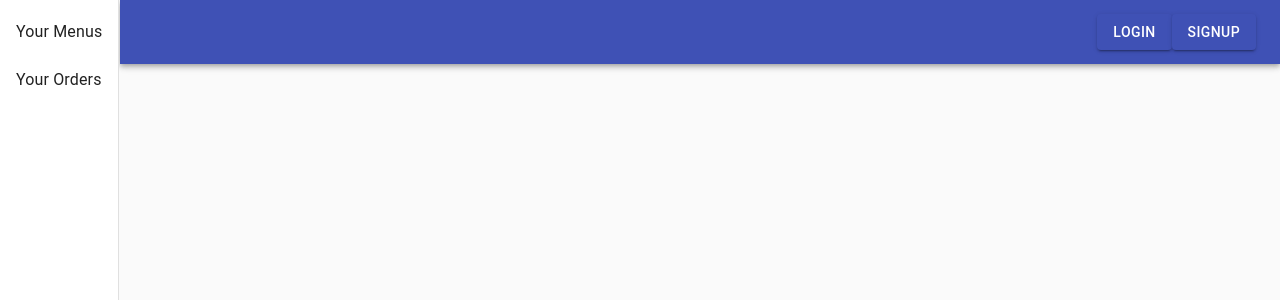
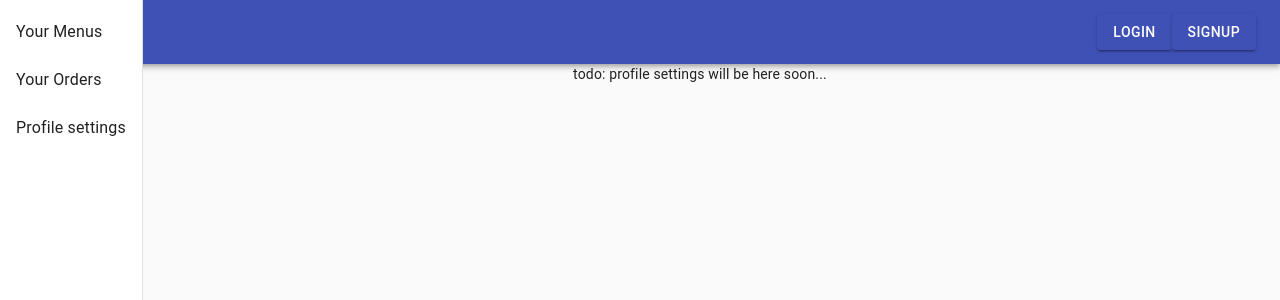
Before and after one commit to Owleks/delivery-admin, a React (Create React App) app: page /profile-settings in a window 1280 px wide. Shown: the top 300 px of the page. Built offline with nearby package versions, Linux system fonts and the light colour scheme.

Commit message:
add profile settings page

```diff
--- a/src/App.js
+++ b/src/App.js
@@ -6,6 +6,7 @@ import { CssBaseline, makeStyles } from '@material-ui/core';
 import './App.css';
 import { LeftNavComponent } from './components/LeftNav';
 import { OrdersPageComponent } from './pages/Orders';
+import { ProfileSettings } from './pages/ProfileSettings';
 import { MenusPageComponent } from './pages/Menus';
 import { LoginPageComponent } from './pages/Login';
 import { SignupPageComponent } from './pages/Signup';
@@ -49,6 +50,9 @@ function App() {
             <Route path="/menus/:menuId">
               <MenuItemsPageComponent />
             </Route>
+            <Route path="/profile-settings">
+              <ProfileSettings />
+            </Route>
           </div>
         </AuthContextComponent>
       </Router>
--- a/src/components/LeftNav.jsx
+++ b/src/components/LeftNav.jsx
@@ -18,6 +18,9 @@ export const LeftNavComponent = () => {
           <ListItem button>
             <ListItemText primary="Your Orders" onClick={() => history.push('/orders')} />
           </ListItem>
+          <ListItem button>
+            <ListItemText primary="Profile settings" onClick={() => history.push('/profile-settings')} />
+          </ListItem>
         </List>
       </nav>
     </Drawer>
--- /dev/null
+++ b/src/pages/ProfileSettings.jsx
@@ -0,0 +1,5 @@
+import React from 'react';
+
+export const ProfileSettings = () => {
+  return <div>todo: profile settings will be here soon...</div>
+};
```
